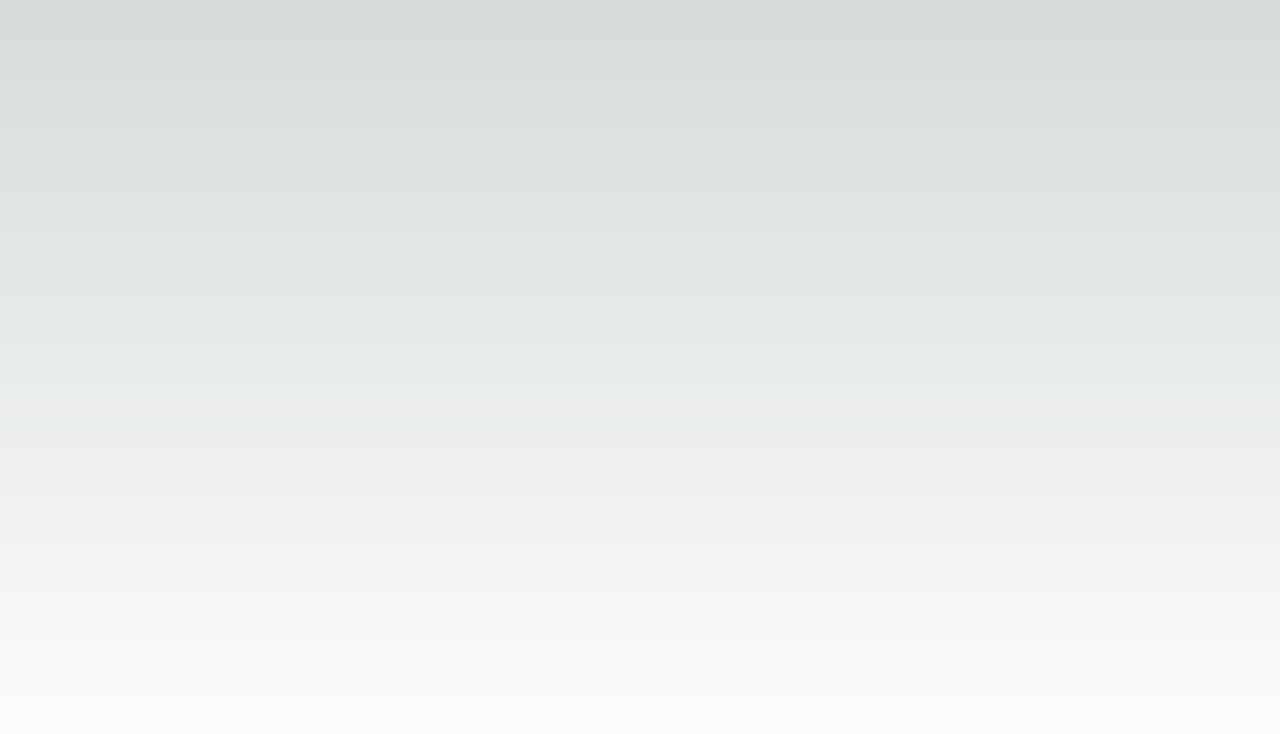
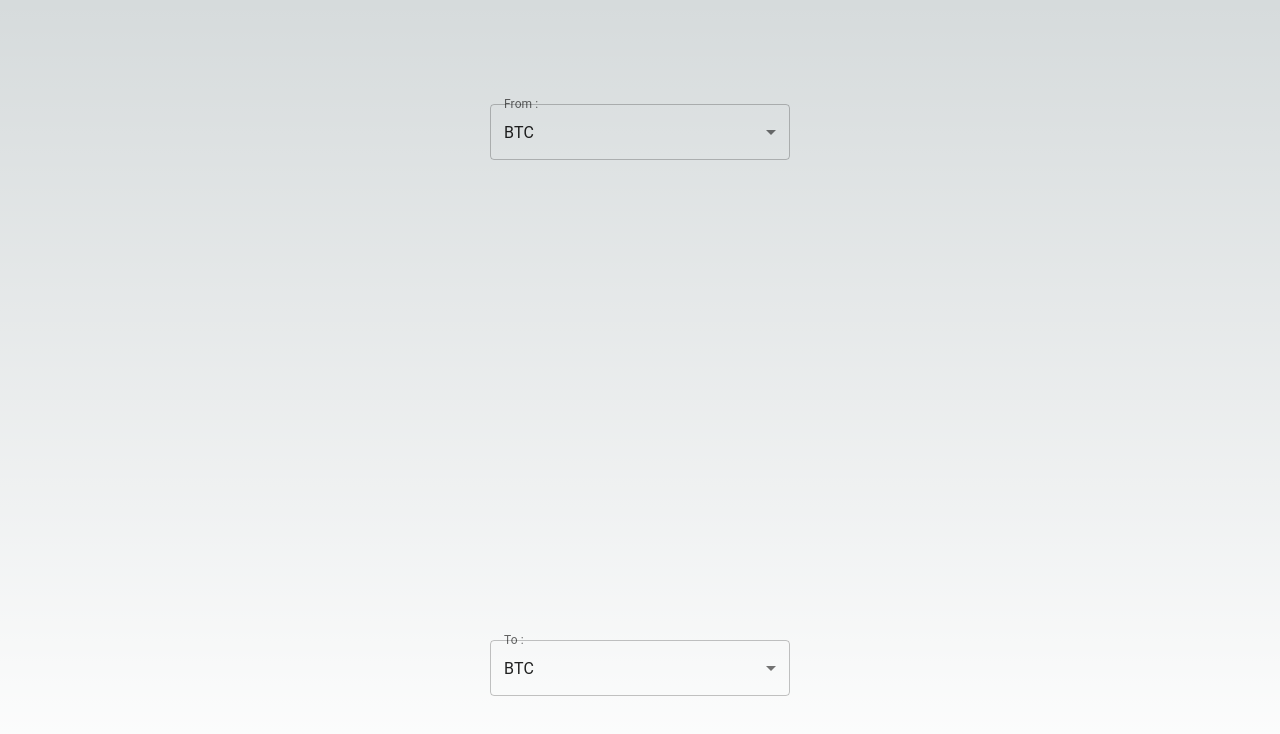
Before and after one commit to HugoChollet/flowdesk-test, a Next.js app: page / in a window 1280 px wide. Shown: the top 734 px of the page. Built offline with nearby package versions, Linux system fonts and the light colour scheme.

Commit message:
Selector Component

```diff
--- /dev/null
+++ b/src/app/Selector.component.tsx
@@ -0,0 +1,35 @@
+"use client";
+import {
+  FormControl,
+  InputLabel,
+  MenuItem,
+  NativeSelect,
+  Select,
+  SelectChangeEvent,
+} from "@mui/material";
+
+type SelectorProps = {
+  label: string;
+  values: Array<string>;
+  onChange: (event: SelectChangeEvent<string>, label: string) => void;
+};
+
+export const Selector = ({ label, values, onChange }: SelectorProps) => {
+  return (
+    <FormControl sx={{ m: 1, width: 300 }}>
+      <InputLabel id="name-label">{label}</InputLabel>
+      <Select
+        labelId="demo-multiple-name-label"
+        id="demo-multiple-name"
+        defaultValue={values[0]}
+        onChange={(event: SelectChangeEvent<string>) => onChange(event, label)}
+      >
+        {values.map((value) => (
+          <MenuItem key={value} value={value}>
+            {value}
+          </MenuItem>
+        ))}
+      </Select>
+    </FormControl>
+  );
+};
--- a/src/app/page.tsx
+++ b/src/app/page.tsx
@@ -1,5 +1,34 @@
+"use client";
+import { useState } from "react";
+import { SelectChangeEvent } from "@mui/material";
+
 import styles from "./page.module.css";
+import { Selector } from "./Selector.component";
+import { COIN_LIST } from "./CoinListData";
+
+type CurrencyType = {
+  from: string;
+  to: string;
+};
 
 export default function Home() {
-  return <main className={styles.main}></main>;
+  const [currency, setCurrency] = useState<CurrencyType>({ from: "", to: "" });
+
+  const handleChange = (event: SelectChangeEvent<string>, label: string) => {
+    const {
+      target: { value },
+    } = event;
+    console.log(label, value);
+    if (label === "From :") {
+      setCurrency({ from: value, to: currency.to });
+    } else if (label === "To :")
+      setCurrency({ from: currency.from, to: value });
+  };
+
+  return (
+    <div className={styles.main}>
+      <Selector label="From :" values={COIN_LIST} onChange={handleChange} />
+      <Selector label="To :" values={COIN_LIST} onChange={handleChange} />
+    </div>
+  );
 }
```
